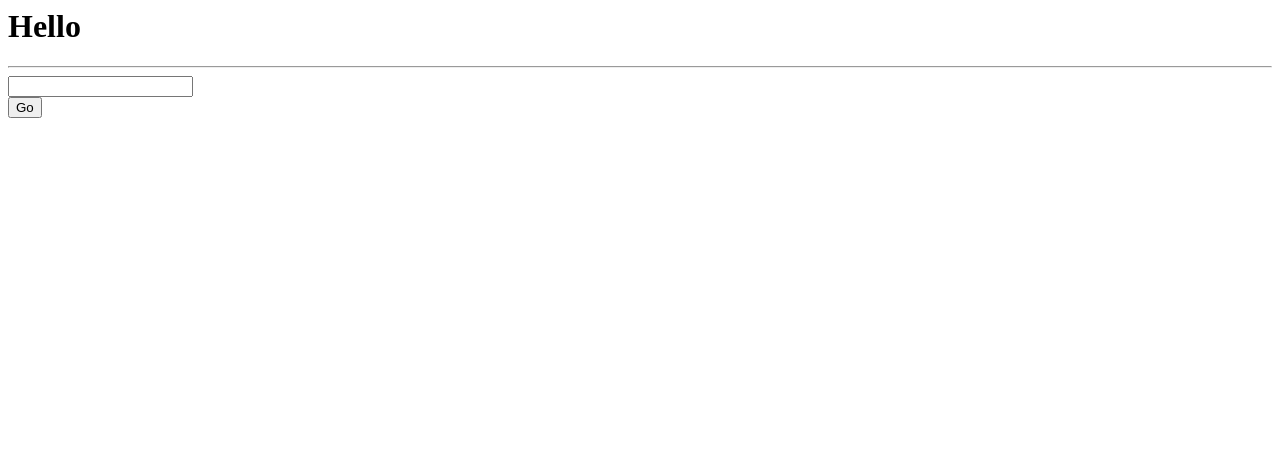
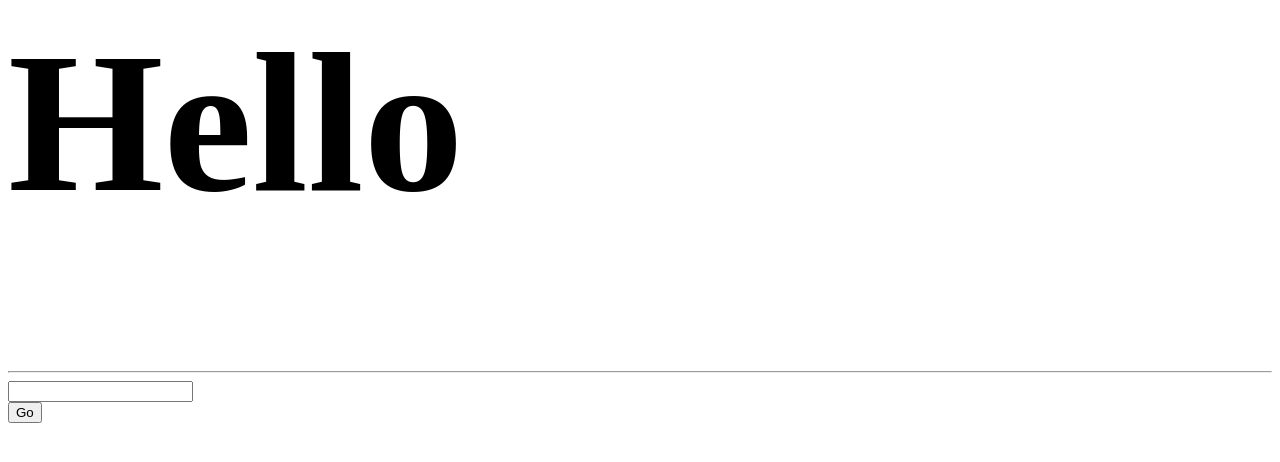
Before and after one commit to DanSanEson/NodeRepoTest, a plain HTML site: page index.html in a window 1280 px wide. Drawn offline with Linux system fonts and the light colour scheme.

Commit message:
added link to stylesheet

```diff
--- a/index.html
+++ b/index.html
@@ -1,4 +1,5 @@
 <html>
+    <link href="stylesheet1.css" rel="stylesheet"/>
     <body>
         <h1>Hello</h1>
         <hr>
```
